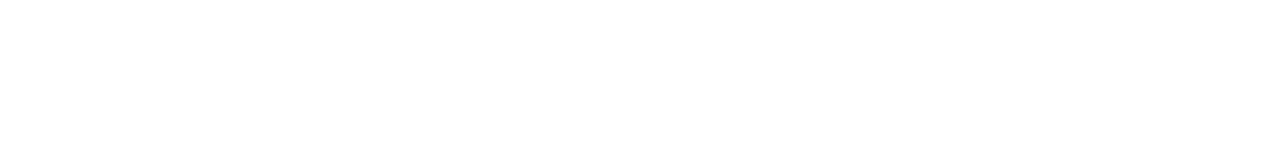
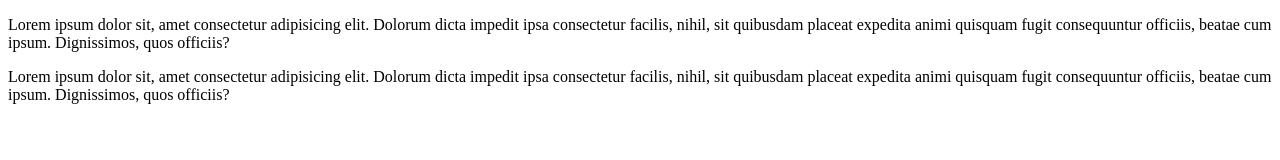
Before and after one commit to R-Schewe/front-end--git-hub--project-0, a plain HTML site: page index.html in a window 1280 px wide. Drawn offline with Linux system fonts and the light colour scheme.

Commit message:
content added

```diff
--- a/index.html
+++ b/index.html
@@ -6,6 +6,8 @@
     <title>Document</title>
 </head>
 <body>
+    <p>Lorem ipsum dolor sit, amet consectetur adipisicing elit. Dolorum dicta impedit ipsa consectetur facilis, nihil, sit quibusdam placeat expedita animi quisquam fugit consequuntur officiis, beatae cum ipsum. Dignissimos, quos officiis?</p>
+    <p>Lorem ipsum dolor sit, amet consectetur adipisicing elit. Dolorum dicta impedit ipsa consectetur facilis, nihil, sit quibusdam placeat expedita animi quisquam fugit consequuntur officiis, beatae cum ipsum. Dignissimos, quos officiis?</p>
 
 </body>
 </html>
```
